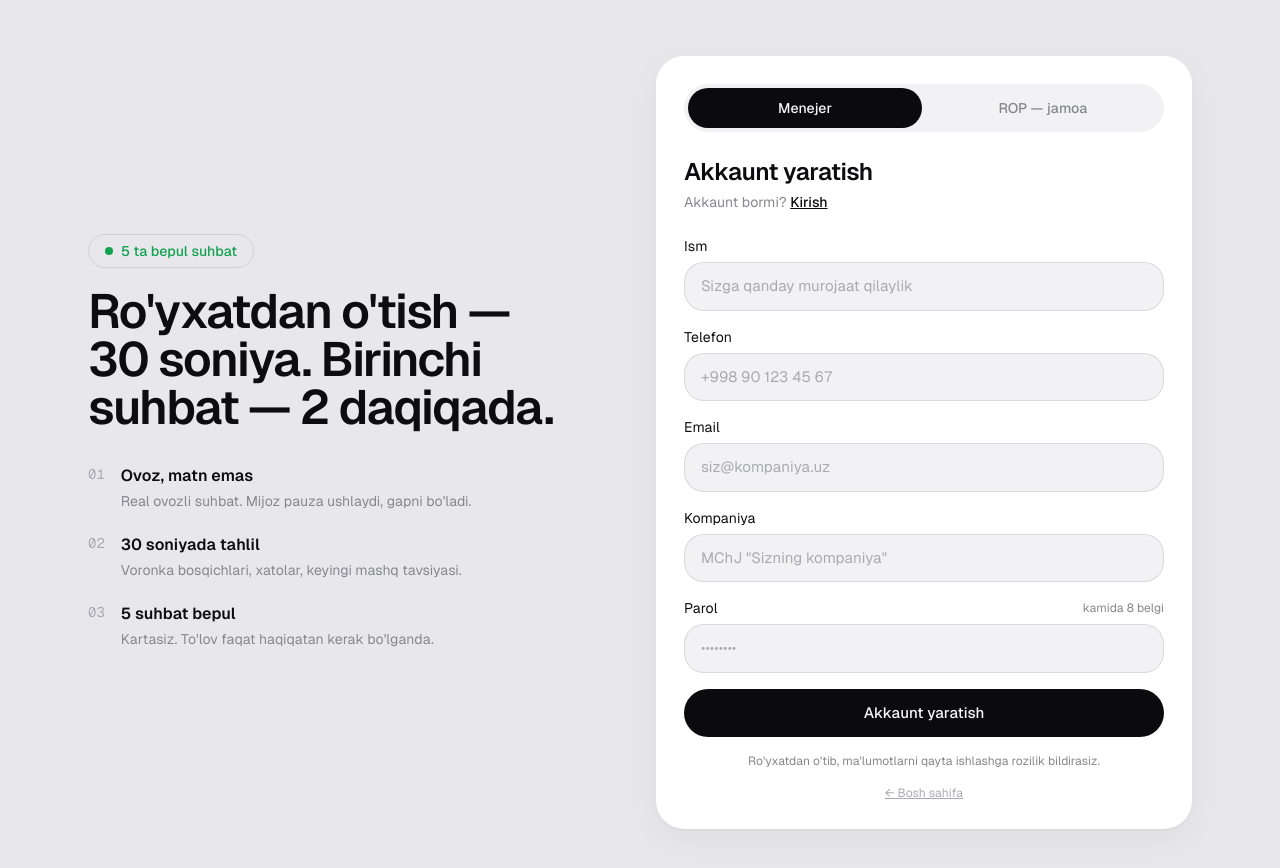
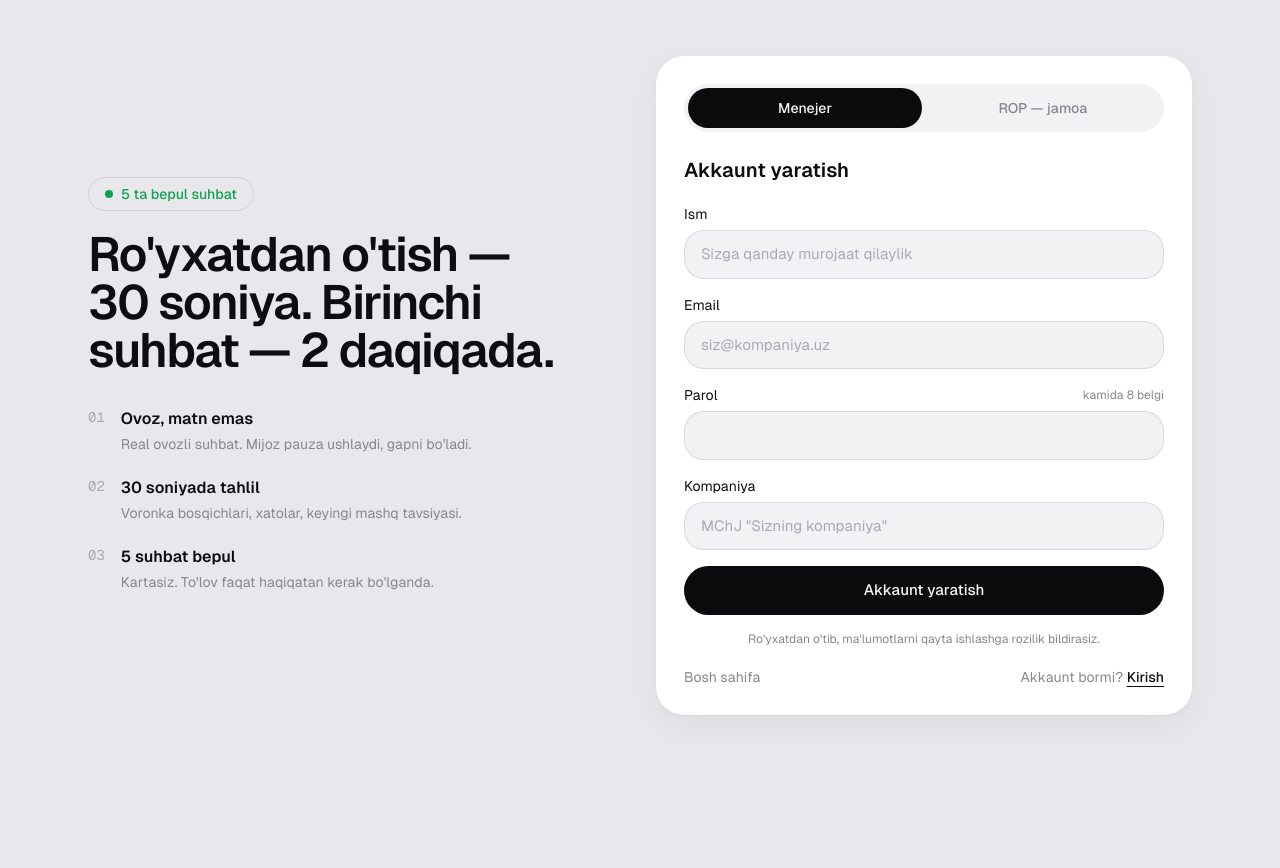
Before and after one commit to Elmun-Technologies/sotibkor, a Next.js app: page /boshlash in a window 1280 px wide. Shown: the top 868 px of the page. After the commit the page ends 800 px from the top, so only its background shows below. Built offline with nearby package versions, Linux system fonts and the light colour scheme.

Commit message:
feat(auth): boshlash — email/parol maydonlari + registerAccount

```diff
--- a/src/app/boshlash/page.tsx
+++ b/src/app/boshlash/page.tsx
@@ -5,7 +5,12 @@ import { useRouter } from "next/navigation";
 import Link from "next/link";
 import { getMessages } from "@/i18n";
 import { Card, Button } from "@/components/ui";
-import { getUser, registerAccount, isOnboarded, type Role } from "@/lib/auth";
+import {
+  getUser,
+  registerAccount,
+  isOnboarded,
+  type Role,
+} from "@/lib/auth";
 
 const t = getMessages();
 
@@ -15,10 +20,9 @@ function nextUrl(): string {
   return n && n.startsWith("/") ? n : "/home";
 }
 
-/** Ro'yxatdan keyin: onboarding tugamagan bo'lsa avval /onboarding. */
 function afterAuthDest(): string {
   if (isOnboarded()) return nextUrl();
-  return `/onboarding?next=${encodeURIComponent(nextUrl())}`;
+  return "/onboarding?next=" + encodeURIComponent(nextUrl());
 }
 
 function Field({
@@ -47,37 +51,36 @@ export default function BoshlashPage() {
   const router = useRouter();
   const [role, setRole] = useState<Role>("menejer");
   const [name, setName] = useState("");
+  const [email, setEmail] = useState("");
+  const [password, setPassword] = useState("");
   const [company, setCompany] = useState("");
   const [team, setTeam] = useState("");
-  const [email, setEmail] = useState("");
-  const [password, setPassword] = useState("");
-  const [error, setError] = useState("");
-  const [busy, setBusy] = useState(false);
+  const [loading, setLoading] = useState(false);
+  const [error, setError] = useState<string | null>(null);
 
-  // Allaqachon ro'yxatdan o'tган bo'lsa — o'tkazib yuboramiz
   useEffect(() => {
     if (getUser()) router.replace(afterAuthDest());
   }, [router]);
 
   const submit = async () => {
+    setError(null);
     const nm =
       name.trim() ||
       (role === "rop"
         ? t.boshlash.defaultNameRop
         : t.boshlash.defaultNameMenejer);
-    setBusy(true);
-    setError("");
+    setLoading(true);
     const res = await registerAccount({
       email: email.trim(),
       password,
+      name: nm,
       role,
-      name: nm,
       company: company.trim() || undefined,
       team: role === "rop" ? team.trim() || undefined : undefined,
     });
+    setLoading(false);
     if (!res.ok) {
       setError(res.error ?? t.boshlash.registerError);
-      setBusy(false);
       return;
     }
     router.push(afterAuthDest());
@@ -88,7 +91,6 @@ export default function BoshlashPage() {
 
   return (
     <main className="mx-auto grid w-full max-w-6xl gap-8 px-4 py-10 sm:px-6 sm:py-14 lg:grid-cols-2 lg:items-center">
-      {/* Chap: hero + foydalar */}
       <div className="space-y-8">
         <div className="space-y-5">
           <span className="inline-flex items-center gap-2 rounded-full border border-[color:var(--good)]/40 px-4 py-1.5 text-sm font-medium text-[color:var(--good)]">
@@ -116,7 +118,6 @@ export default function BoshlashPage() {
         </div>
       </div>
 
-      {/* O'ng: forma */}
       <Card className="w-full">
         <div className="mb-6 grid grid-cols-2 gap-1 rounded-full bg-surface2 p-1">
           {(["menejer", "rop"] as Role[]).map((r) => (
@@ -124,35 +125,56 @@ export default function BoshlashPage() {
               key={r}
               type="button"
               onClick={() => setRole(r)}
-              className={`rounded-full py-2.5 text-sm font-medium transition ${
-                role === r
+              className={
+                "rounded-full py-2.5 text-sm font-medium transition " +
+                (role === r
                   ? "bg-ink text-onink"
-                  : "text-muted hover:text-foreground"
-              }`}
+                  : "text-muted hover:text-foreground")
+              }
             >
               {r === "menejer" ? t.boshlash.roleMenejer : t.boshlash.roleRop}
             </button>
           ))}
         </div>
 
-        <h2 className="text-2xl font-semibold tracking-tight">
+        <h2 className="mb-5 text-xl font-semibold text-foreground">
           {isRop ? t.boshlash.formTitleRop : t.boshlash.formTitleMenejer}
         </h2>
-        <p className="mt-1 text-sm text-muted">
-          {t.boshlash.haveAccount}{" "}
-          <span className="font-medium text-foreground underline">
-            {t.boshlash.login}
-          </span>
-        </p>
 
         <form
-          className="mt-6 space-y-4"
+          className="space-y-4"
           onSubmit={(e) => {
             e.preventDefault();
-            void submit();
+            if (!loading) void submit();
           }}
         >
-          {isRop && (
+          <Field
+            label={t.boshlash.name}
+            placeholder={t.boshlash.namePlaceholder}
+            value={name}
+            onChange={(e) => setName(e.target.value)}
+            autoComplete="name"
+          />
+          <Field
+            label={t.boshlash.email}
+            type="email"
+            placeholder={t.boshlash.emailPlaceholder}
+            value={email}
+            onChange={(e) => setEmail(e.target.value)}
+            autoComplete="email"
+            required
+          />
+          <Field
+            label={t.boshlash.password}
+            hint={t.boshlash.passwordHint}
+            type="password"
+            value={password}
+            onChange={(e) => setPassword(e.target.value)}
+            autoComplete="new-password"
+            minLength={8}
+            required
+          />
+          {isRop ? (
             <Field
               label={t.boshlash.team}
               hint={t.boshlash.teamHint}
@@ -160,55 +182,43 @@ export default function BoshlashPage() {
               value={team}
               onChange={(e) => setTeam(e.target.value)}
             />
+          ) : (
+            <Field
+              label={t.boshlash.company}
+              placeholder={t.boshlash.companyPlaceholder}
+              value={company}
+              onChange={(e) => setCompany(e.target.value)}
+              autoComplete="organization"
+            />
           )}
-          <Field
-            label={t.boshlash.name}
-            placeholder={t.boshlash.namePlaceholder}
-            value={name}
-            onChange={(e) => setName(e.target.value)}
-          />
-          <Field
-            label={t.boshlash.phone}
-            placeholder={t.boshlash.phonePlaceholder}
-            inputMode="tel"
-          />
-          <Field
-            label={t.boshlash.email}
-            placeholder={t.boshlash.emailPlaceholder}
-            type="email"
-            required
-            value={email}
-            onChange={(e) => setEmail(e.target.value)}
-          />
-          <Field
-            label={t.boshlash.company}
-            placeholder={t.boshlash.companyPlaceholder}
-            value={company}
-            onChange={(e) => setCompany(e.target.value)}
-          />
-          <Field
-            label={t.boshlash.password}
-            hint={t.boshlash.passwordHint}
-            type="password"
-            placeholder="••••••••"
-            required
-            minLength={8}
-            value={password}
-            onChange={(e) => setPassword(e.target.value)}
-          />
 
-          {error && <p className="text-sm text-[color:var(--bad)]">{error}</p>}
+          {error && (
+            <p className="text-sm text-[color:var(--bad)]" role="alert">
+              {error}
+            </p>
+          )}
 
-          <Button type="submit" className="w-full" disabled={busy}>
+          <Button type="submit" className="w-full" disabled={loading}>
             {isRop ? t.boshlash.createRop : t.boshlash.createMenejer}
           </Button>
-          <p className="text-center text-xs text-muted">{t.boshlash.agree}</p>
-          <p className="text-center text-xs text-faint">
-            <Link href="/" className="underline">
-              ← {t.boshlash.backHome}
+        </form>
+
+        <p className="mt-4 text-center text-xs text-muted">{t.boshlash.agree}</p>
+
+        <div className="mt-5 flex items-center justify-between text-sm">
+          <Link href="/" className="text-muted hover:text-foreground">
+            {t.boshlash.backHome}
+          </Link>
+          <span className="text-muted">
+            {t.boshlash.haveAccount}{" "}
+            <Link
+              href="/kirish"
+              className="font-medium text-foreground underline underline-offset-4"
+            >
+              {t.boshlash.login}
             </Link>
-          </p>
-        </form>
+          </span>
+        </div>
       </Card>
     </main>
   );
```
